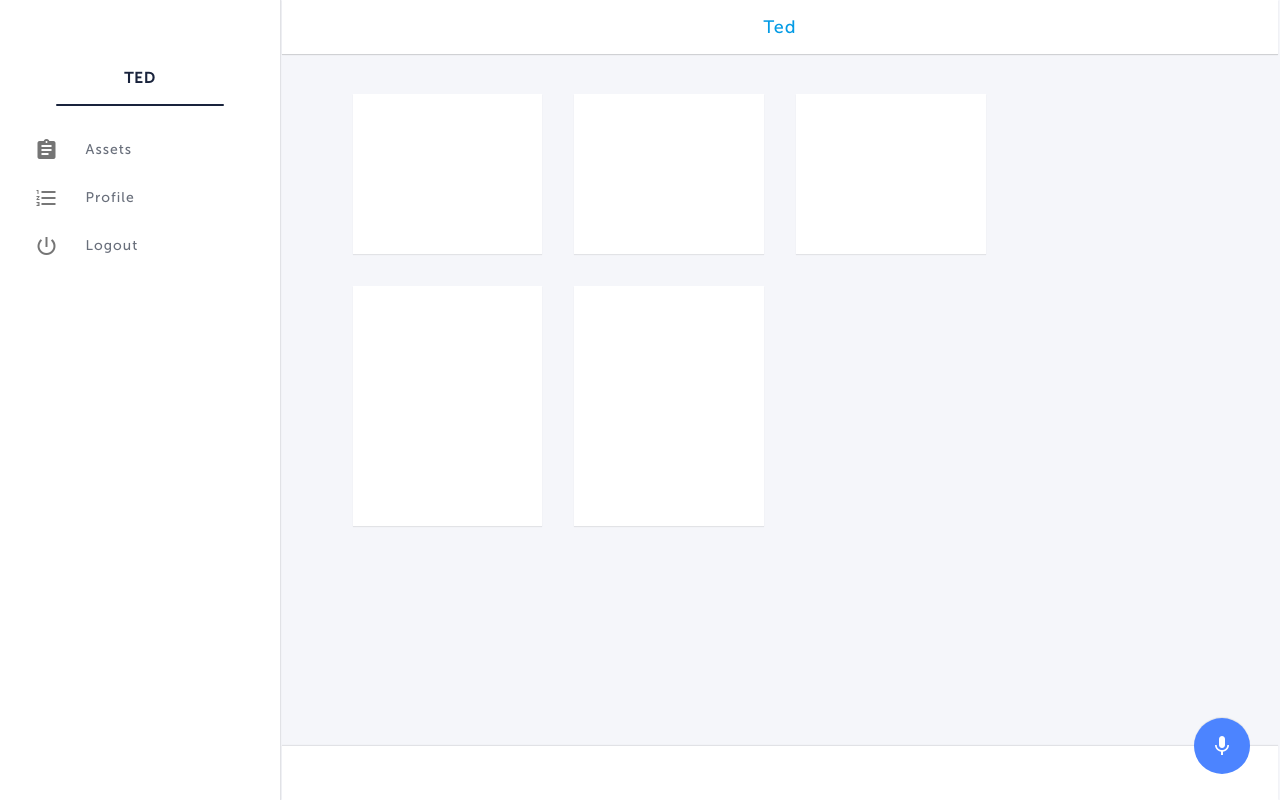
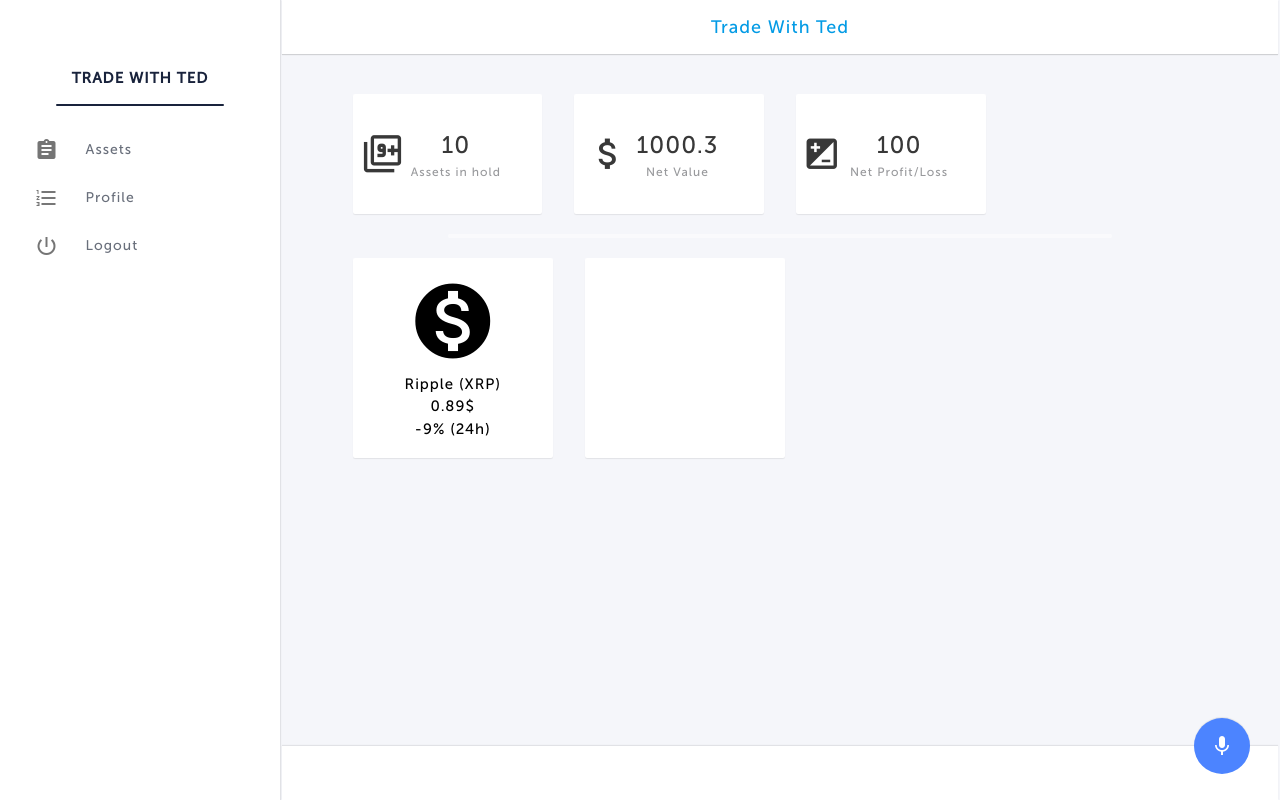
Before and after one commit to Cryzek/Trade-with-Ted-HINT18, a Django app: page /profiles/home/ in a window 1280 px wide. Run offline with Django 3.2, Linux system fonts and the light colour scheme; some libraries are stand-ins or nearby versions.

Commit message:
View for plotting graph linked to endpoint

```diff
--- a/Trader/TraderApp/static/css/styles.css
+++ b/Trader/TraderApp/static/css/styles.css
@@ -231,24 +231,71 @@ main {
     transition: all 0.35s;
     margin: 8px 16px;
     width: calc(100%/4 - 32px);
-    height: auto; }
+    height: auto;
+    border-radius: 2px; }
     #home .app-card:hover {
         box-shadow: 0 2px 4px 0 rgba(0, 0, 0, 0.2); }
 
 #home .user-stats {
-    height: 160px; }
+    display: -webkit-box;
+    display: -ms-flexbox;
+    display: flex;
+    -webkit-box-orient: horizontal;
+    -webkit-box-direction: normal;
+    -ms-flex-direction: row;
+    flex-direction: row;
+    -webkit-box-pack: center;
+    -ms-flex-pack: center;
+    justify-content: center;
+    -webkit-box-align: center;
+    -ms-flex-align: center;
+    align-items: center;
+    height: 120px;
+    padding: 32px 0 32px 0px; }
+    #home .user-stats i {
+        font-size: 2.7em;
+        margin-right: 8px;
+        margin-left: -32px;
+        color: #383838; }
+    #home .user-stats p {
+        width: 100%;
+        text-align: center; }
+    #home .user-stats .stat-value {
+        flex-grow: 2;
+        font-size: 1.6em;
+        color: #383838; }
+    #home .user-stats .stat-message {
+        font-size: 0.8em;
+        color: #98999c; }
 
 #home .user-assets-container {
     width: 100%; }
 
 #home .user-asset {
-    height: 240px; }
+    display: -webkit-box;
+    display: -ms-flexbox;
+    display: flex;
+    -webkit-box-orient: vertical;
+    -webkit-box-direction: normal;
+    -ms-flex-direction: column;
+    flex-direction: column;
+    -webkit-box-pack: center;
+    -ms-flex-pack: center;
+    justify-content: center;
+    -webkit-box-align: center;
+    -ms-flex-align: center;
+    align-items: center;
+    min-width: 200px;
+    height: 200px;
+    padding: 8px; }
 
 #home .stats-assets-divider {
     display: block;
     width: 75%;
-    height: 8px;
-    margin: 4px auto; }
+    height: 4px;
+    margin: 12px auto;
+    border-radius: 8px;
+    background-color: rgba(255, 255, 255, 0.5); }
 
 #voice-widget-container {
     position: fixed;
--- a/Trader/TraderApp/static/js/main.js
+++ b/Trader/TraderApp/static/js/main.js
@@ -131,11 +131,17 @@ function initMicrophone() {
 
 function sendCommand(message) {
     console.log(message);
+    if(!message) return;
     $.get("/api/decodeCommand", {text: message}, handleCommandDecode);
 }
 
 function handleCommandDecode(response) {
-    console.log(response);
+    var data = response;
+
+    console.log(data);
+    if(data.open) {
+        plotGraph(data);
+    }
 }
 
 function initMaterialize() {
@@ -150,7 +156,6 @@ function initEvents() {
     $navToggleClose.on("click", closeNavBar);
 
     $startButton.on("click", startRecording);
-
 };
 
 function closeNavBar(event) {
@@ -175,3 +180,69 @@ function startRecording(event) {
     ignore_onend = false;
     start_timestamp = event.timeStamp;
 };
+
+function plotGraph(response) {
+
+    Plotly.d3.csv('https://raw.githubusercontent.com/plotly/datasets/master/finance-charts-apple.csv',
+    function(err, rows){
+
+        function unpack(rows, key) {
+            return rows.map(function(row) {
+                return row[key];
+            });
+        }
+
+        var $divForGraph = $("#div-for-graph");
+
+        var trace = {
+                x:['2018-03-17 00:50:00','2018-03-17 00:55:00'],
+                close: [43950.03,43991.96],
+                high: [43992.34,44022.23],
+                low: [41385.71,43949.58],
+                open:[ 41397.09,44016.17],
+                // cutomise colors
+                increasing: {line: {color: 'black'}},
+                decreasing: {line: {color: 'red'}},
+
+                type: 'candlestick',
+                xaxis: 'x',
+                yaxis: 'y'
+            };
+
+        var data = [response];
+
+        var layout = {
+            dragmode: 'zoom',
+            showlegend: false,
+            xaxis: {
+                autorange: true,
+                title: 'Date',
+                rangeselector: {
+                    x: 0,
+                    y: 1.2,
+                    xanchor: 'left',
+                    font: {size:8},
+                    buttons: [{
+                        step: 'month',
+                        stepmode: 'backward',
+                        count: 1,
+                        label: '1 month'
+                    }, {
+                            step: 'month',
+                            stepmode: 'backward',
+                            count: 6,
+                            label: '6 months'
+                    }, {
+                            step: 'all',
+                            label: 'All dates'
+                    }]
+                }
+            },
+            yaxis: {
+                autorange: true,
+            }
+        };
+
+        Plotly.plot('div-for-graph', data, layout);
+    });
+}
--- a/Trader/TraderApp/static/sass/_app-cards.scss
+++ b/Trader/TraderApp/static/sass/_app-cards.scss
@@ -15,14 +15,42 @@
         margin: 8px 16px;
         width: calc(100%/4 - 32px);
         height: auto;
+        border-radius: 2px;
 
         &:hover {
-            box-shadow: 0 2px 4px 0 rgba(0,0,0,0.2);
+            box-shadow: 0 2px 4px 0 rgba(0, 0, 0, 0.2);
         }
     }
 
     .user-stats {
-        height: 160px;
+        @include flexRow;
+        @include flexCenterMain;
+        @include flexCenterCross;
+        height: 120px;
+        padding: 32px 0 32px 0px;
+
+        i {
+            font-size: 2.7em;
+            margin-right: 8px;
+            margin-left: -32px;
+            color: #383838;
+        }
+
+        p {
+            width: 100%;
+            text-align: center;
+        }
+
+        .stat-value {
+            flex-grow: 2;
+            font-size: 1.6em;
+            color: #383838;
+        }
+
+        .stat-message {
+            font-size: 0.8em;
+            color: #98999c;
+        }
     }
 
     .user-assets-container {
@@ -30,14 +58,20 @@
     }
 
     .user-asset {
-        height: 240px;
+        @include flexCol;
+        @include flexCenterMain;
+        @include flexCenterCross;
+        min-width: 200px;
+        height: 200px;
+        padding: 8px;
     }
 
     .stats-assets-divider {
         display: block;
         width: 75%;
-        height: 8px;
-        margin: 4px auto;
-
+        height: 4px;
+        margin: 12px auto;
+        border-radius: 8px;
+        background-color: rgba(255, 255, 255, 0.5);
     }
 }
--- a/Trader/TraderApp/templates/trader/index.html
+++ b/Trader/TraderApp/templates/trader/index.html
@@ -27,7 +27,7 @@
             <li>
                 <div class="user-view flex-col flex-center-both">
                     <!-- <img src='<%=userImage%>'> -->
-                    <span class="name">Ted</span>
+                    <span class="name">Trade With Ted</span>
                 </div>
             </li>
             <li>
@@ -59,7 +59,7 @@
         <a href="#" data-activates="slide-out" class="waves-effect waves-light flex-row flex-center-both hide-on-large-only" id="nav-open">
             <i class="material-icons">menu</i>
         </a>
-        <span class="site-title"><a href="index.html">Ted</a></span>
+        <span class="site-title"><a href="index.html">Trade With Ted</a></span>
         <!-- <span class="title"><a href="/"><img src="images/topcoder-logo.png"></a></span> -->
     </header>
 
@@ -69,10 +69,25 @@
             <div id="home" class="app-container flex-col">
                 <div class="user-stats-container flex-row">
                     <div id="" class="app-card user-stats">
+                        <i class="material-icons">filter_9_plus</i>
+                        <span class="flex-col">
+                            <p class="stat-value">10</p>
+                            <p class="stat-message">Assets in hold</p>
+                        </span>
                     </div>
                     <div id="" class="app-card user-stats">
+                        <i class="material-icons">attach_money</i>
+                        <span class="flex-col">
+                            <p class="stat-value">1000.3</p>
+                            <p class="stat-message">Net Value</p>
+                        </span>
                     </div>
                     <div id="" class="app-card user-stats">
+                        <i class="material-icons">iso</i>
+                        <span class="flex-col">
+                            <p class="stat-value">100</p>
+                            <p class="stat-message">Net Profit/Loss</p>
+                        </span>
                     </div>
                     <!-- <div id="" class="app-card user-stats">
                     </div> -->
@@ -80,10 +95,18 @@
                 <div class="stats-assets-divider"></div>
                 <div class="stats-assets-container flex-row">
                     <div id="" class="app-card user-asset">
+                        <span class="asset-image">
+                            <i class="material-icons large">monetization_on</i>
+                        </span>
+                        <p class="asset-name">Ripple (XRP)</p>
+                        <p class="current-price">0.89$</p>
+                        <p class="change">-9% (24h)</p>
                     </div>
                     <div id="" class="app-card user-asset">
                     </div>
                 </div>
+
+                <div id="div-for-graph"></div>
             </div>
         </div>
     </main>
```
